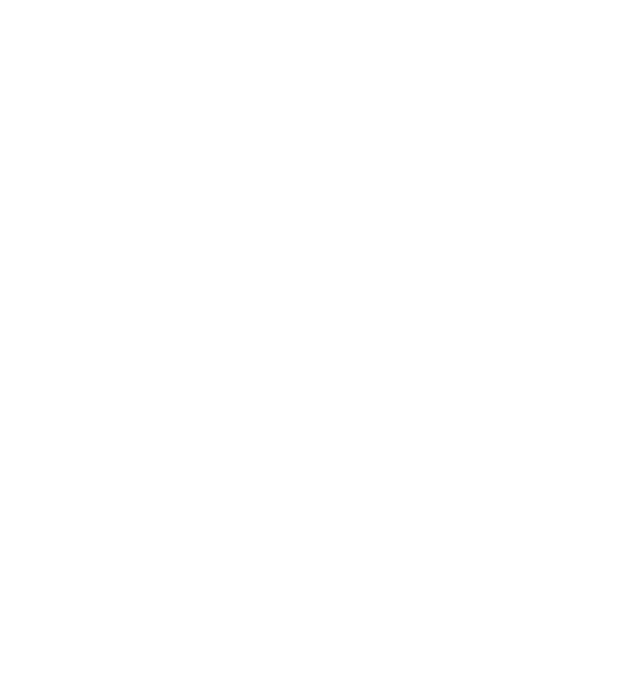
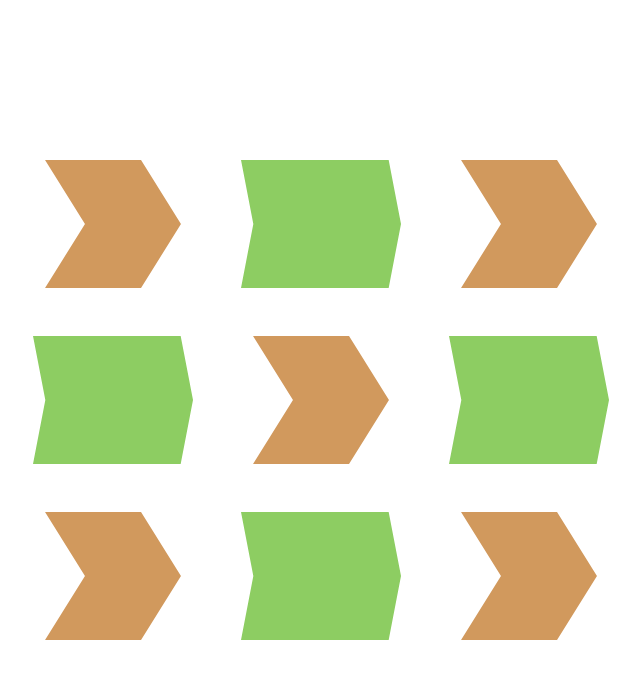
Before and after one commit to WingDev852/webtech, a plain HTML site: page labo-08/pijlen/index.html in a window 1280 px wide. Shown: the whole page, without its empty margins (319-959 px from the left). Drawn offline with Linux system fonts and the light colour scheme.

Commit message:
oefening 6 afgelaakt

```diff
--- a/labo-08/estafette/css/stijl.css
+++ b/labo-08/estafette/css/stijl.css
@@ -14,9 +14,9 @@
 --wissel: 250ms;
 }
 
-.baan > * {
-    height: 25vh;
-    width: 12.5vw;
+.baan > *{
+    height: 50svh;
+    width: 50svw;
     animation-name: loper;
     animation-duration: var(--duur);
     animation-timing-function: var(--curve);
--- a/labo-08/pijlen/css/stijl.css
+++ b/labo-08/pijlen/css/stijl.css
@@ -2,9 +2,58 @@
 
 /* === tokens: colours, the three shapes, one duration and one curve === */
 :root {
+--paper: hsl(47 20% 92%);
+--orange: hsl(28 78% 58%);
+--groen: hsl(113 62% 64%);
+--blauw: hsl(190 60% 65%);
+
+--pijl-rechts: polygon(0 0, 60% 0, 100% 50%, 60% 100%, 0 100%, 40% 50%);
+--vierkant: polygon(0 0, 100% 0, 100% 50%, 100% 100%, 0 100%, 0 50%);
+--pijl-links: polygon(40% 0, 100% 0, 60% 50%, 100% 100%,40% 100%, 0 50%);
+
+--duur: 6s;
+--curve: ease-in-out;
 
 }
 
+body{
+    min-height: 100svh;
+    display: flex;
+    justify-content: center;
+    align-items: center ;
+
+}
+
+.rooster{
+display: grid;
+grid-template-columns: 10rem 10rem 10rem;
+gap: 3rem;
+}
+
+.tegel{
+    background-color: var(--orange);
+    height: 8rem;
+    animation-name: vormen;
+    animation-duration: var(--duur);
+    animation-iteration-count: infinite;
+}
+
+.tegel:nth-child(even){
+    animation-delay: calc(var(--duur)/ -3);
+}
+
+
+@keyframes vormen {
+    0%, 100%{
+        clip-path: var(--pijl-rechts); background-color: var(--orange);
+    }
+    33%{
+        clip-path: var(--vierkant); background-color: var(--groen);
+    }
+    66%{
+        clip-path: var(--pijl-links); background-color: var(--blauw);
+    }
+}
 /* === the grid in the middle of the window (4.7) === */
 
 /* === the tiles: a shape and a colour that change together (8.4, 8.6) === */
```
Also changed, not shown: 1 other file.
